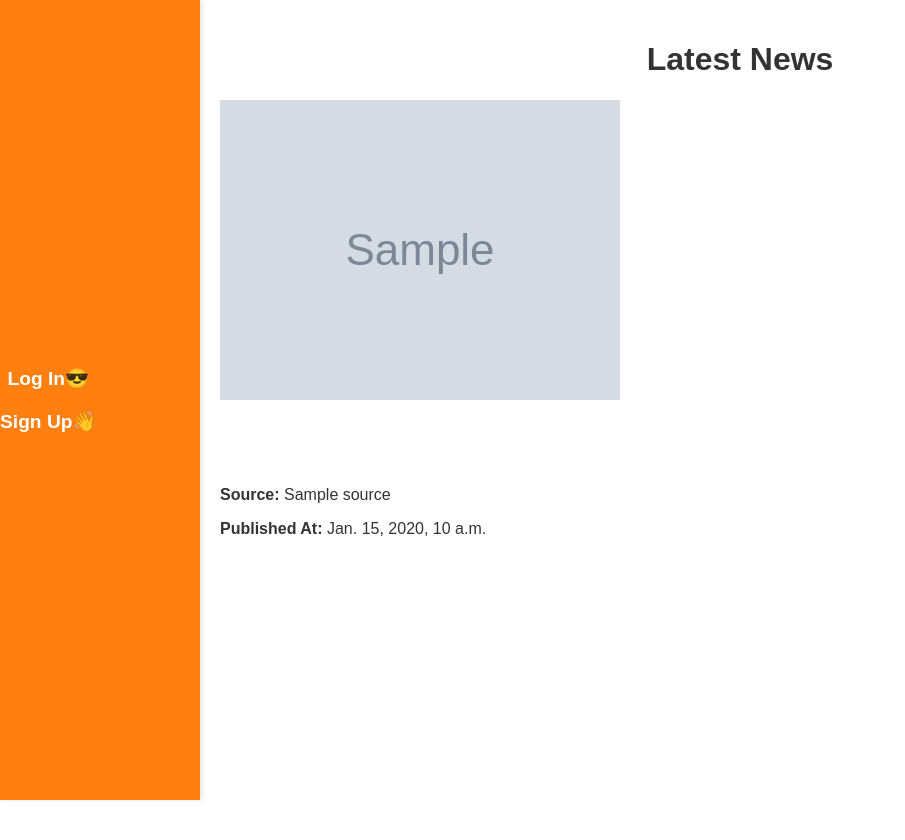
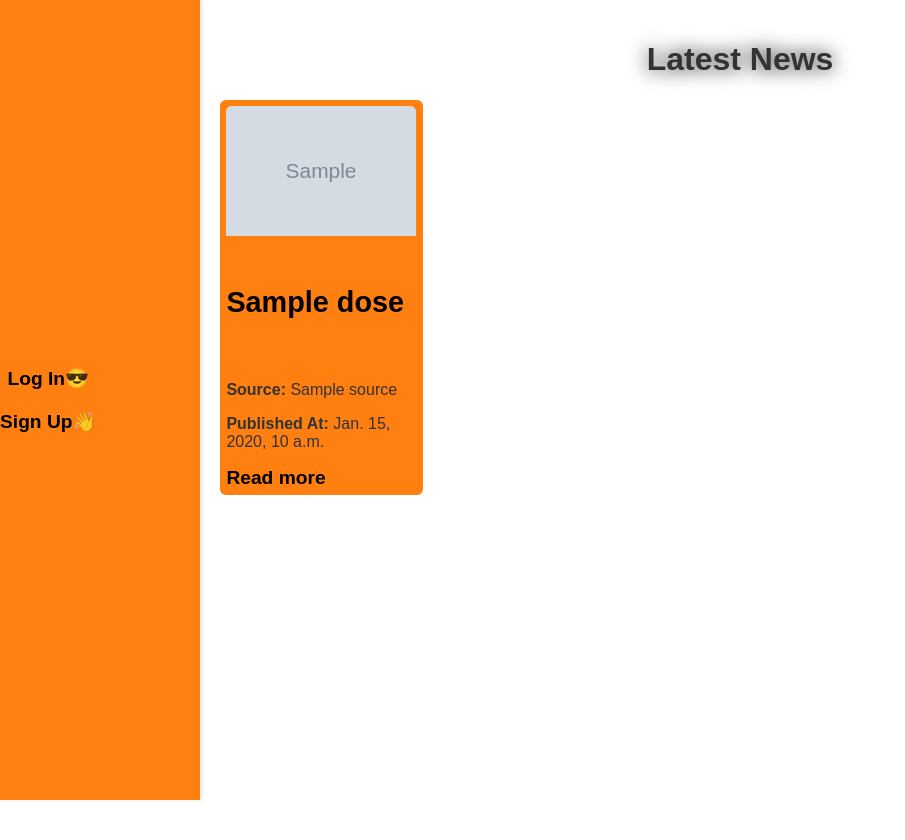
Before and after one commit to maviles7/dailydose, a Django app: template main_app/templates/doses/index.html in a window 1280 px wide. Shown: the top 840 px of the page, without its empty margins (0-905 px from the left). Run offline with Django 3.2, Linux system fonts and the light colour scheme; the template is opened without the code that fills it: most values are stand-ins (such as "Sample title", 1, 10 or a date in 2020); grey boxes marked "Sample" are stand-in pictures.

Commit message:
css partially complete

```diff
--- a/main_app/static/css/base.css
+++ b/main_app/static/css/base.css
@@ -41,14 +41,14 @@
 
 a {
   text-decoration: none;
-  color: #fff; /* White text for links */
+  color: black; /* White text for links */
   font-size: 1.2rem;
   font-weight: bold;
   transition: color 0.3s ease;
 }
 
 a:hover {
-  color: #333; /* Darker color on hover */
+  color: white; /* Darker color on hover */
 }
 
 /* Buttons and forms */
@@ -72,6 +72,7 @@
 
 h1 {
   text-align: center;
+  animation: dose-glow 1.5s infinite alternate;
 }
 
 main {
@@ -81,13 +82,13 @@
 /* Animations */
 @keyframes dose-glow {
   0% {
-    box-shadow: 0 0 5px #ff7f11;
+    text-shadow: 0 0 5px #ff7f11;
   }
   50% {
-    box-shadow: 0 0 20px #ff7f11;
+    text-shadow: 0 0 20px black;
   }
   100% {
-    box-shadow: 0 0 5px #ff7f11;
+    text-shadow: 0 0 5px #ff7f11;
   }
 }
 
@@ -115,6 +116,67 @@
   margin-top: 40px;
 }
 
+
+   /* card ui styling */
+
+   .card {
+    width: 190px;
+    background:  #ff7f11;
+    padding: .4em;
+    border-radius: 6px;
+  }
+
+  .card-image {
+    background-color: rgb(236, 236, 236);
+    width: 100%;
+    height: 130px;
+    border-radius: 6px 6px 0 0;
+  }
+
+  .card-image:hover {
+    transform: scale(0.98);
+  }
+
+  .category {
+    text-transform: uppercase;
+    font-size: 0.7em;
+    font-weight: 600;
+    color: rgb(63, 121, 230);
+    padding: 10px 7px 0;
+  }
+
+  .category:hover {
+    cursor: pointer;
+  }
+
+  .heading {
+    font-weight: 600;
+    color:black;
+    padding: 7px;
+  }
+
+  .heading:hover {
+    cursor: pointer;
+  }
+
+  .author {
+    color: gray;
+    font-weight: 400;
+    font-size: 11px;
+    padding-top: 20px;
+  }
+
+  .name {
+    font-weight: 600;
+  }
+
+  .name:hover {
+    cursor: pointer;
+  }
+
+
+
+
 /* Responsive styling */
 @media (max-width: 768px) {
   nav {
--- a/main_app/templates/doses/index.html
+++ b/main_app/templates/doses/index.html
@@ -8,9 +8,10 @@
   <h1>Latest News</h1>
   <ul>
     {% for dose in doses %}
-      <li>
-        <img src="{{ dose.image }}" alt="{{ dose.title}}">
-        <a href='{% url 'dose-detail' dose.id %}'><h2>{{ dose.title }}</h2></a>
+      <li class="card">
+
+        <img class="card-image" src="{{ dose.image }}" alt="{{ dose.title}}">
+        <a class="heading" href='{% url 'dose-detail' dose.id %}'><h2>{{ dose.title }}</h2></a>
         <p><strong>Source:</strong> {{ dose.source.name }}</p>
         <p><strong>Published At:</strong> {{ dose.published_at }}</p>
         <a href="{{ dose.url }}">Read more</a>
```
